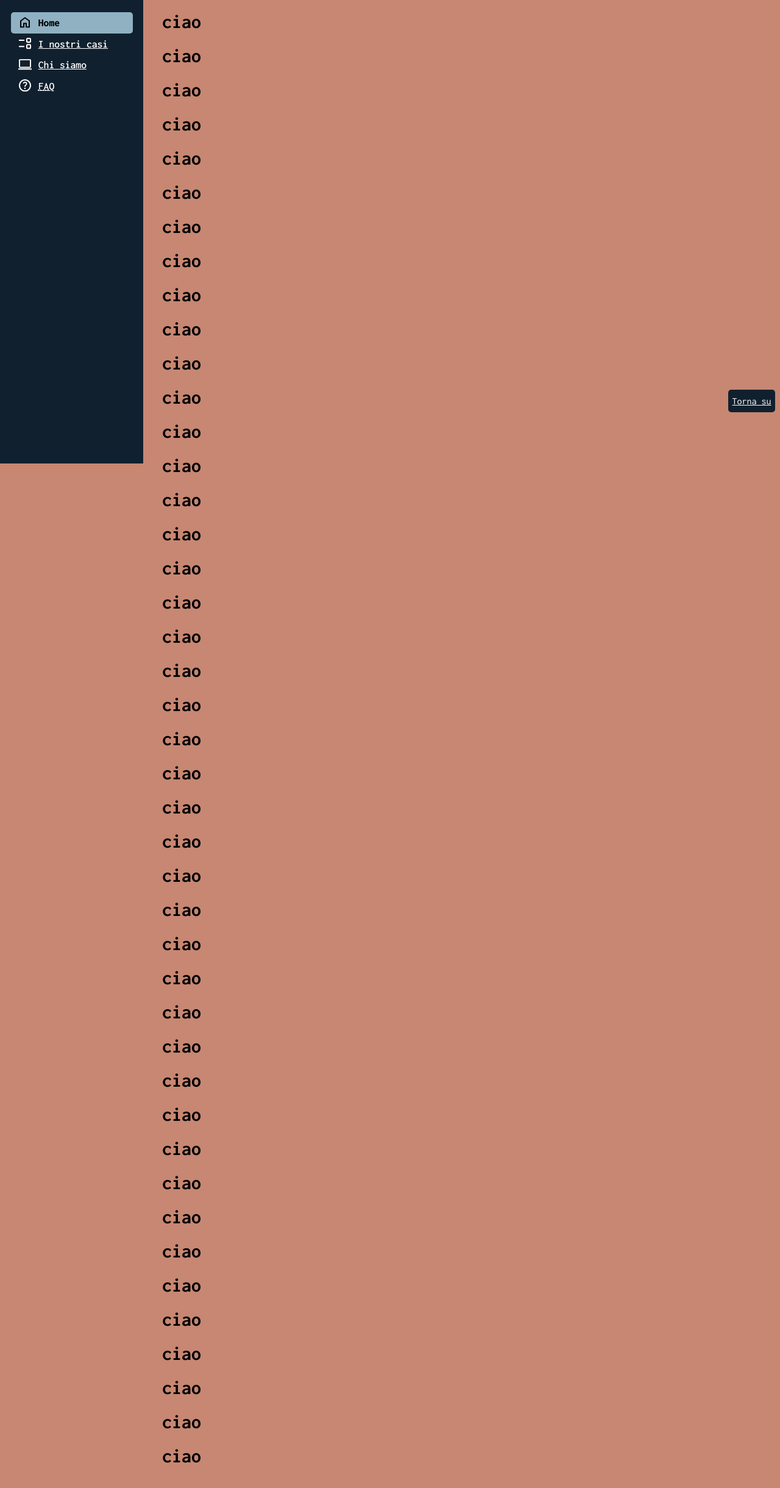
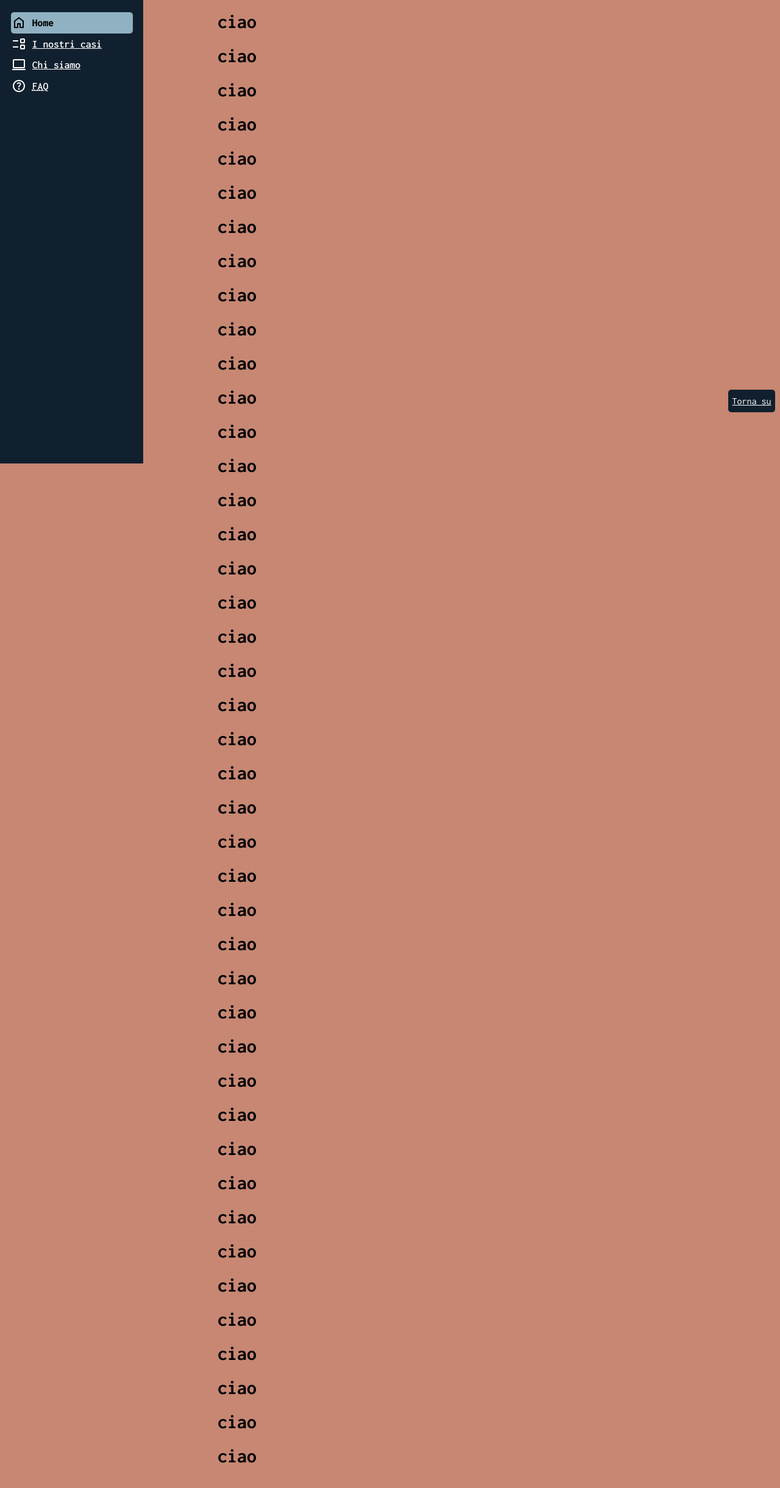
Before and after one commit to samuele-visentin/unipd-TecWeb, a PHP site: page / in a window 1280 px wide. Shown: the part 116-2556 px from the top of the page at 61% size. Run offline with PHP 8.4, Linux system fonts and the light colour scheme.

Commit message:
Piccole correzioni per adeguamento ai requisiti di progetto

```diff
--- a/src/assets/css/main.css
+++ b/src/assets/css/main.css
@@ -20,15 +20,14 @@
     --menuRightPadding: 1em;
     --iconLeftPadding: 2em;
     --iconPosition: 0.1em 0.3em;
-    --iconTopPadding: 9px;
 
     /* CONTENTMENU PARAMETERS */
     --contentMenuWidth: 200px;
 
     /* PAGE-CONTENT PARAMETERS */
-    --contentLeftMargin: calc(var(--menuLeftPadding) + var(--menuRightPadding) + var(--contentMenuWidth) + 2px + 1.5em);
-    --contentRightMargin: 1.5em;
-    --small-contentLeftMargin: 1.5em;
+    --contentLeftPadding: calc(var(--menuLeftPadding) + var(--menuRightPadding) + var(--contentMenuWidth) + 2px + 1.5em);
+    --contentRightPadding: 1.5em;
+    --small-contentLeftPadding: 1.5em;
 
     /* LINK COLORS */
     --aLink: 255, 255, 255;
@@ -176,57 +175,58 @@ header #logo {
     padding: 16px 0px 20px 16px;
 }
 
-.menuButton {
-    background-position: var(--iconPosition);
-    background-repeat: no-repeat;
-    padding-left: var(--iconLeftPadding);
-    padding-top: var(--iconTopPadding);
-}
-
-#iconHome {
-    background-image: url(../icons/home.svg);
-}
-
-#iconHome-selected {
-    background-image: url(../icons/darkIcons/home.svg);
-}
-
-#iconCases {
-    background-image: url(../icons/lista.svg);
-}
-
-#iconCases-selected {
-    background-image: url(../icons/darkIcons/lista.svg);
-}
-
-#iconAbout {
-    background-image: url(../icons/computer.svg);
-}
-
-#iconAbout-selected {
-    background-image: url(../icons/darkIcons/computer.svg);
-}
-
-#iconFAQ {
-    background-image: url(../icons/help.svg);
-}
-
-#iconFAQ-selected {
-    background-image: url(../icons/darkIcons/help.svg);
-}
-
-#menuButton-letter {
-    background-image: url(../icons/evenlope.svg);
+.menu .menuButton {
     background-position: var(--iconPosition);
     background-repeat: no-repeat;
     padding-left: var(--iconLeftPadding);
 }
 
-#menuButton-timeline {
+#homeButton {
+    background-image: url(../icons/home.svg);
+}
+
+#homeButton.menuSelected {
+    background-image: url(../icons/darkIcons/home.svg);
+}
+
+#casesButton {
+    background-image: url(../icons/lista.svg);
+}
+
+#casesButton.menuSelected {
+    background-image: url(../icons/darkIcons/lista.svg);
+}
+
+#aboutButton {
+    background-image: url(../icons/computer.svg);
+}
+
+#aboutButton.menuSelected {
+    background-image: url(../icons/darkIcons/computer.svg);
+}
+
+#faqButton {
+    background-image: url(../icons/help.svg);
+}
+
+#faqButton.menuSelected {
+    background-image: url(../icons/darkIcons/help.svg);
+}
+
+#caseButton {
+    background-image: url(../icons/evenlope.svg);
+}
+
+#caseButton.menuSelected {
+    background-image: url(../icons/darkIcons/evenlope.svg);
+}
+
+#timelineButton {
     background-image: url(../icons/calendario.svg);
-    background-position: var(--iconPosition);
-    background-repeat: no-repeat;
-    padding-left: var(--iconLeftPadding);
+}
+
+#timelineButton.menuSelected {
+    background-image: url(../icons/darkIcons/calendario.svg);
 }
 
 /*************************************
@@ -234,13 +234,13 @@ header #logo {
 *************************************/
 
 #breadcrumb {
-    margin-left: var(--contentLeftMargin);
+    padding-left: var(--contentLeftPadding);
     margin-top: 1em;
     margin-bottom: 1em;
 }
 
 #breadcrumb.toggleMenu {
-    margin-left: var(--small-contentLeftMargin);
+    padding-left: var(--small-contentLeftPadding);
 }
 
 /*************************************
@@ -283,14 +283,17 @@ header #logo {
 *************************************/
 
 #content {
-    padding: 0.5em;
-    margin-left: var(--contentLeftMargin);
-    margin-right: var(--contentRightMargin);
+    padding-top: 0.5em;
+    padding-bottom: 0.5em;
+    padding-left: var(--contentLeftPadding);
+    padding-right: var(--contentRightPadding);
+    margin: auto;
+    max-width: 50em;
     color: rgb(var(--darkColor));
 }
 
 #content.toggleMenu {
-    margin-left: var(--small-contentLeftMargin);
+    padding-left: var(--small-contentLeftPadding);
 }
 
 #content h1 {
--- a/src/assets/css/mini.css
+++ b/src/assets/css/mini.css
@@ -24,11 +24,11 @@ header #logo {
 }
 
 #breadcrumb {
-    margin-left: var(--small-contentLeftMargin);
+    padding-left: var(--small-contentLeftPadding);
 }
 
 #content {
-    margin-left: var(--small-contentLeftMargin);
+    padding-left: var(--small-contentLeftPadding);
 }
 
 #contentMenu.toggleMenu {
--- a/src/components/sidebar.php
+++ b/src/components/sidebar.php
@@ -1,29 +1,40 @@
 <?php
-    function getSidebar(string $selected) {
+    function getSidebar(string $selected, string $caseName = "", string $caseId = "") {
+        $needsCaseMenu = array("CASE", "TIMELINE");
+
         $sidebar = '<p class="menuSection">Generale</p><ul>';
         $sidebar .= '
-                    <li '.($selected == "HOME" ? 'class="menuSelected"' : ""). '>
-                        <span class="menuButton" id="iconHome'.($selected == "HOME" ? '-selected' : "").'"></span>'
+                    <li id="homeButton" class="menuButton'.($selected == "HOME" ? ' menuSelected"' : '"').'>'
                         .($selected != "HOME" ? '<a href="index.php" lang="en">Home</a>' : 'Home').
                     '</li>';
 
         $sidebar .= '
-                    <li '.($selected == "CASES" ? 'class="menuSelected"' : ""). '>
-                        <span class="menuButton" id="iconCases'.($selected == "CASES" ? '-selected' : "").'"></span>'
+                    <li id="casesButton" class="menuButton'.($selected == "CASES" ? ' menuSelected"' : '"').'>'
                         .($selected != "CASES" ? '<a href="cases.php" lang="en">I nostri casi</a>' : 'I nostri casi').
                     '</li>';
 
         $sidebar .= '
-                    <li '.($selected == "ABOUT" ? 'class="menuSelected"' : ""). '>
-                        <span class="menuButton" id="iconAbout'.($selected == "ABOUT" ? '-selected' : "").'"></span>'
+                    <li id="aboutButton" class="menuButton'.($selected == "ABOUT" ? ' menuSelected"' : '"').'>'
                         .($selected != "ABOUT" ? '<a href="about.php" lang="en">Chi siamo</a>' : 'Chi siamo').
                     '</li>';
 
         $sidebar .= '
-                    <li '.($selected == "FAQ" ? 'class="menuSelected"' : ""). '>
-                        <span class="menuButton" id="iconFAQ'.($selected == "FAQ" ? '-selected' : "").'"></span>'
+                    <li id="faqButton" class="menuButton'.($selected == "FAQ" ? ' menuSelected"' : '"').'>'
                         .($selected != "FAQ" ? '<a href="faq.php" lang="en"><abbr title="Frequently Asked Questions">FAQ</abbr></a>' : '<abbr title="Frequently Asked Questions">FAQ</abbr>').
                     '</li></ul>';
+
+        if(in_array($selected, $needsCaseMenu)) {
+            $sidebar .= '<p class="menuSection">'.$caseName.'</p><ul>';
+            $sidebar .= '
+                        <li id="caseButton" class="menuButton'.($selected == "CASE" ? ' menuSelected"' : '"').'>'
+                            .($selected != "CASE" ? '<a href="case.php?id='.$caseId.'">Presentazione</a>' : 'Presentazione').
+                        '</li>';
+            $sidebar .= '
+                        <li id="timelineButton" class="menuButton'.($selected == "TIMELINE" ? ' menuSelected"' : '"').'>'
+                            .($selected != "TIMELINE" ? '<a href="timeline.php?id='.$caseId.'">Cronologia</a>' : 'Cronologia').
+                        '</li></ul>';
+        }
+
         return $sidebar;
     }
 ?>
```
Also changed, not shown: src/case.php (+2 -9 lines), src/timeline.php (+45 -0 lines).
